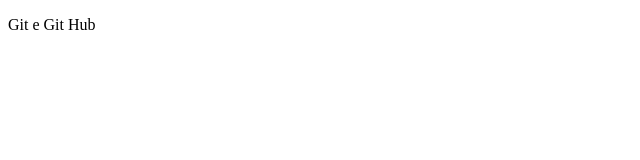
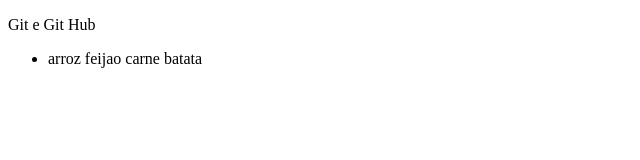
Before and after one commit to saragabrielli154-spec/prova-git-github, a plain HTML site: page index.html in a window 1280 px wide. Shown: the whole page, without its empty margins (0-640 px from the left). Drawn offline with Linux system fonts and the light colour scheme.

Commit message:
criei uma lista no index

```diff
--- a/index.html
+++ b/index.html
@@ -5,7 +5,14 @@
     <meta name="viewport" content="width=device-width, initial-scale=1.0">
     <title>prova caua</title>
     <p>Git e Git Hub</p>
-
+    <ul>
+        <li>
+            arroz
+            feijao
+            carne
+            batata
+        </li>
+    </ul>
 
 </head>
 <body>
```
